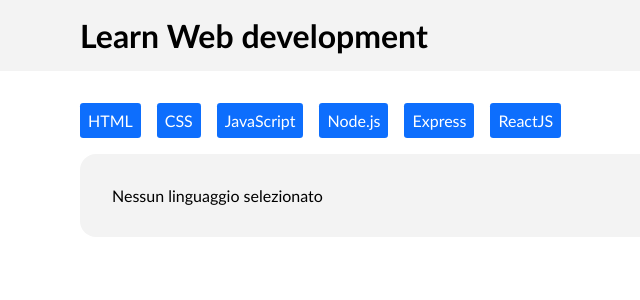
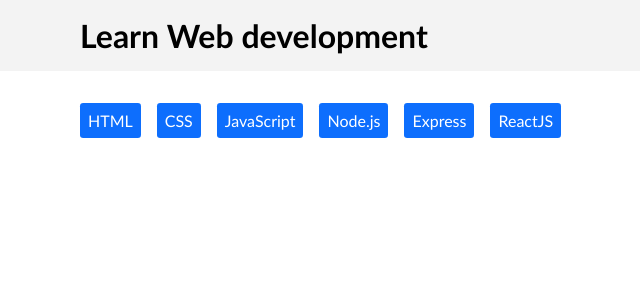
Before and after one commit to gialli24/react-use-state, a React (Vite) app: page / in a window 1280 px wide. Shown: the top 300 px of the page, without its empty margins (60-700 px from the left). Built offline with nearby package versions, Linux system fonts and the light colour scheme.

Commit message:
refactor: update AppMain component to use Button component and rename props

```diff
--- a/src/App.css
+++ b/src/App.css
@@ -27,7 +27,7 @@ img {
   margin: 0 auto;
 }
 
-.btn {
+button {
   padding: 0.5rem;
 
   border: none;
@@ -38,12 +38,12 @@ img {
   cursor: pointer;
 }
 
-.btn.primary {
+button.primary {
   background-color: var(--color-primary);
   color: var(--color-white);
 }
 
-.btn.active {
+button.active {
   background-color: var(--color-active);
   color: var(--color-dark);
 }
--- a/src/App.jsx
+++ b/src/App.jsx
@@ -10,7 +10,7 @@ function App() {
   return (
     <>
       <AppHeader />
-      <AppMain tabsData={languages} />
+      <AppMain languages={languages} />
     </>
   )
 }
--- a/src/components/AppMain.jsx
+++ b/src/components/AppMain.jsx
@@ -1,9 +1,9 @@
 import { useState } from "react"
+import Button from "./Button";
 
-export default function AppMain({ tabsData }) {
+export default function AppMain({ languages }) {
 
-    const tabs = useState(null);
-    const [openTab, setTab] = tabs;
+    const [selected, setSelected] = useState(null);
 
     return (
         <>
@@ -12,21 +12,16 @@ export default function AppMain({ tabsData }) {
                     <div className="container">
                         <nav>
                             {
-                                tabsData.map(tab => (
-                                    <button key={tab.id} onClick={() => setTab(tab)} className={openTab && openTab.id === tab.id ? "btn active" : "btn primary"}>{tab.title}</button>
+                                languages.map(lang => (
+                                    <Button key={lang.id} lang={lang} selected={selected} handleOnClick={setSelected} />
                                 ))
                             }
                         </nav>
 
-                        <div className="tab-content">
-                            <h1>{openTab && openTab.title || ""}</h1>
-                            <p>
-                                {openTab && openTab.description || "Nessun linguaggio selezionato"}
-                            </p>
-                        </div>
+
                     </div>
                 </section>
-            </main>
+            </main >
         </>
     )
 }
--- /dev/null
+++ b/src/components/Button.jsx
@@ -0,0 +1,7 @@
+export default function Button({ lang, selected, handleOnClick }) {
+    return (
+        <button onClick={() => handleOnClick(lang)} className={selected ? (selected.id == lang.id ? "active" : "primary") : "primary"}>
+            {lang.title}
+        </button>
+    )
+}
```
